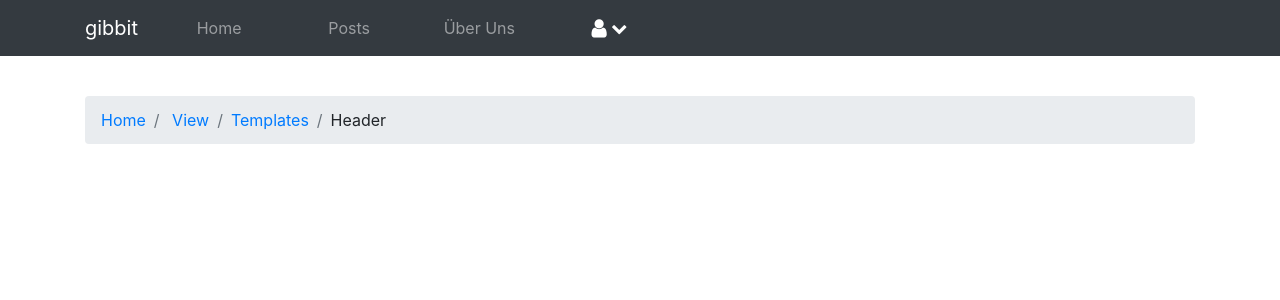
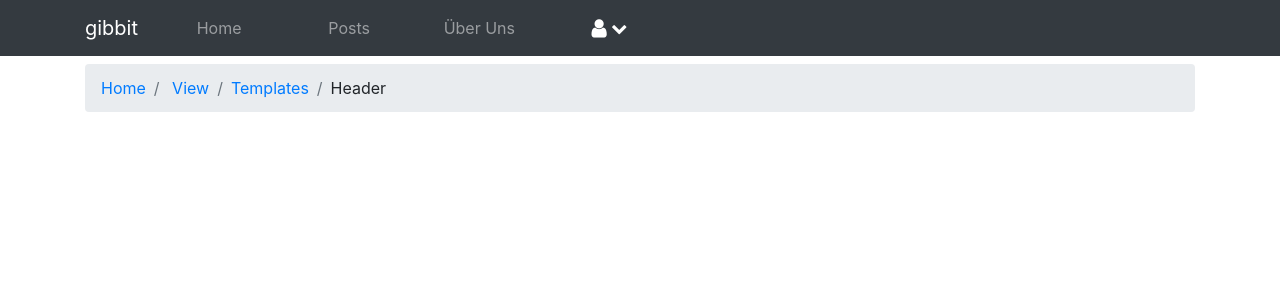
Before and after one commit to khashashin/gibbit, a PHP site: template templates/header.php in a window 1280 px wide. Shown: the top 300 px of the page. Run offline with PHP 8.4, Linux system fonts and the light colour scheme; the template is opened without the code that fills it, so the values that code supplies are empty.

Commit message:
redused breadcrump top padding

```diff
--- a/templates/header.php
+++ b/templates/header.php
@@ -102,7 +102,7 @@ function breadcrumbs($home = 'Home') {
 }
 
 ?>
-<nav aria-label="breadcrumb" class="container mt-5 pt-5">
+<nav aria-label="breadcrumb" class="container mt-5 pt-3">
     <?php $crumbs = breadcrumbs()?>
     <ol class="breadcrumb">
         <?php foreach ($crumbs as $crumb): ?>
```
